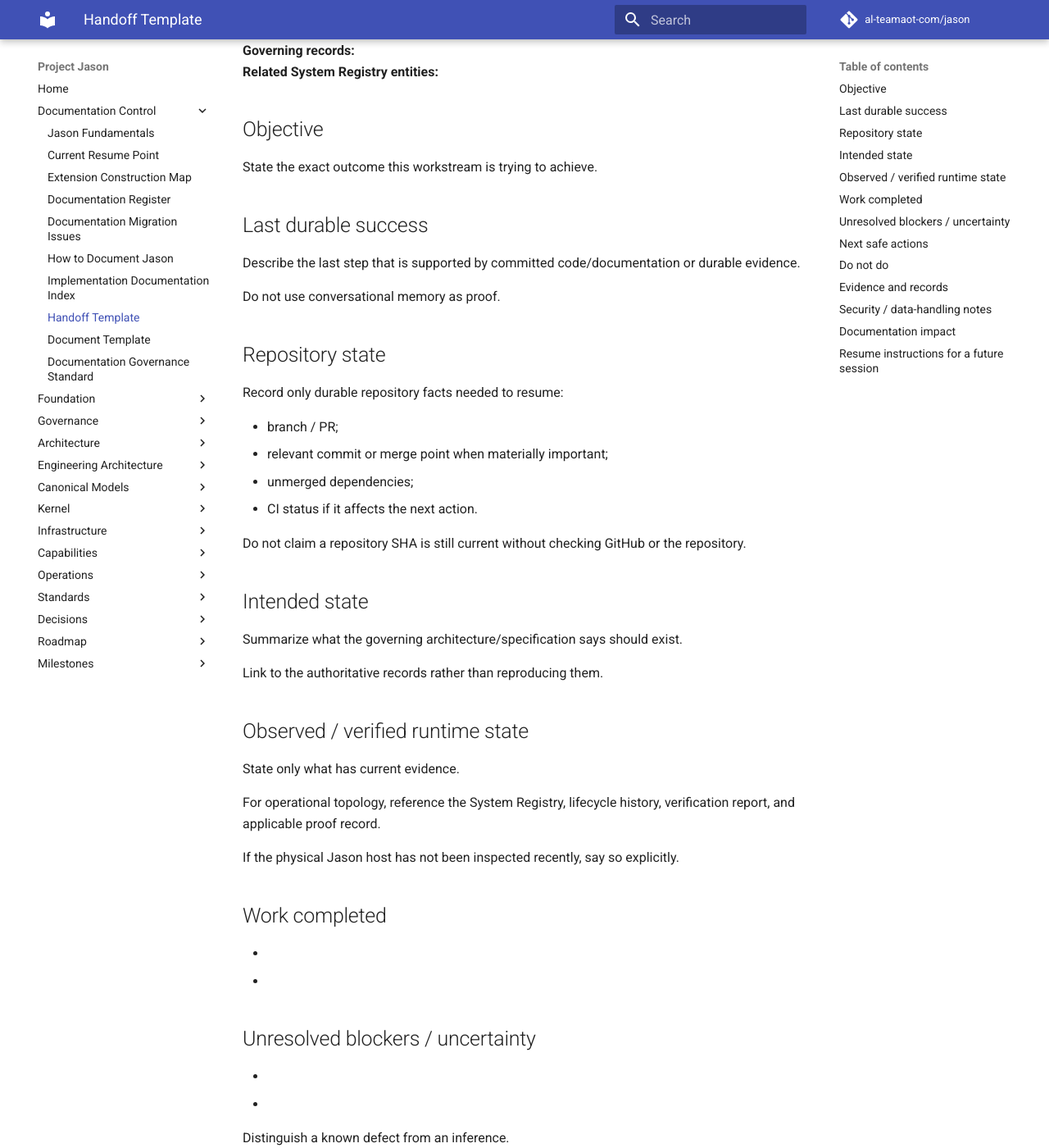
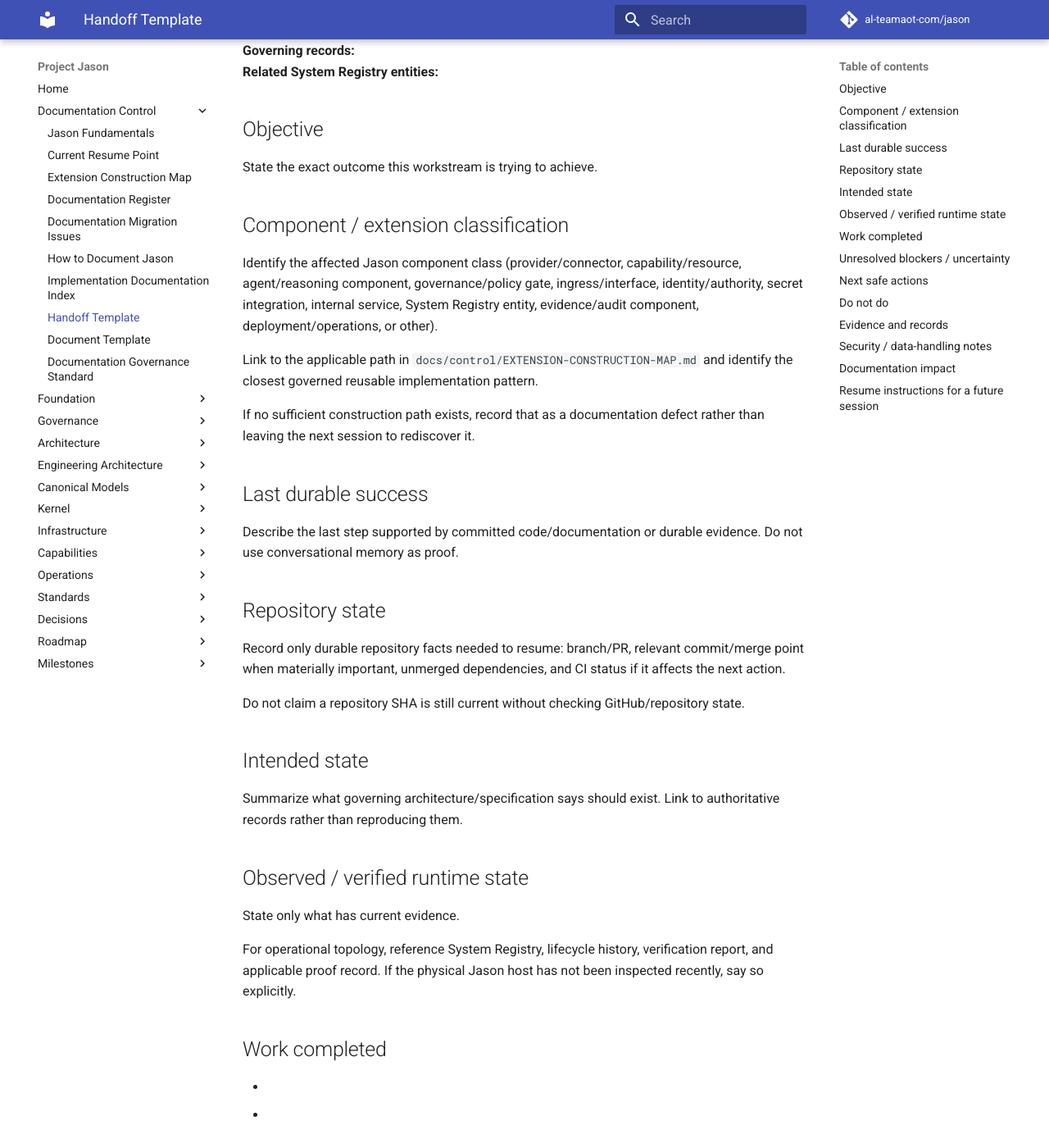
Before and after one commit to al-teamaot-com/jason, an MkDocs documentation site: the page built from docs/control/HANDOFF-TEMPLATE.md, in a window 1280 px wide and 1400 px high, scrolled down 233 px. Shown: the whole window at 82% size. Built offline with MkDocs 1.6.1 and Material for MkDocs 9.7.7, drawn with Linux system fonts in a browser that asks for light colours; comment, search, counter and statistics services are not loaded; some of the changed text lies outside the part shown.

Commit message:
Make handoffs preserve construction and fundamentals context

```diff
--- a/docs/control/HANDOFF-TEMPLATE.md
+++ b/docs/control/HANDOFF-TEMPLATE.md
@@ -11,36 +11,33 @@
 
 State the exact outcome this workstream is trying to achieve.
 
+## Component / extension classification
+
+Identify the affected Jason component class (provider/connector, capability/resource, agent/reasoning component, governance/policy gate, ingress/interface, identity/authority, secret integration, internal service, System Registry entity, evidence/audit component, deployment/operations, or other).
+
+Link to the applicable path in `docs/control/EXTENSION-CONSTRUCTION-MAP.md` and identify the closest governed reusable implementation pattern.
+
+If no sufficient construction path exists, record that as a documentation defect rather than leaving the next session to rediscover it.
+
 ## Last durable success
 
-Describe the last step that is supported by committed code/documentation or durable evidence.
-
-Do not use conversational memory as proof.
+Describe the last step supported by committed code/documentation or durable evidence. Do not use conversational memory as proof.
 
 ## Repository state
 
-Record only durable repository facts needed to resume:
+Record only durable repository facts needed to resume: branch/PR, relevant commit/merge point when materially important, unmerged dependencies, and CI status if it affects the next action.
 
-- branch / PR;
-- relevant commit or merge point when materially important;
-- unmerged dependencies;
-- CI status if it affects the next action.
-
-Do not claim a repository SHA is still current without checking GitHub or the repository.
+Do not claim a repository SHA is still current without checking GitHub/repository state.
 
 ## Intended state
 
-Summarize what the governing architecture/specification says should exist.
-
-Link to the authoritative records rather than reproducing them.
+Summarize what governing architecture/specification says should exist. Link to authoritative records rather than reproducing them.
 
 ## Observed / verified runtime state
 
 State only what has current evidence.
 
-For operational topology, reference the System Registry, lifecycle history, verification report, and applicable proof record.
-
-If the physical Jason host has not been inspected recently, say so explicitly.
+For operational topology, reference System Registry, lifecycle history, verification report, and applicable proof record. If the physical Jason host has not been inspected recently, say so explicitly.
 
 ## Work completed
 
@@ -50,9 +47,9 @@ If the physical Jason host has not been inspected recently, say so explicitly.
 ## Unresolved blockers / uncertainty
 
 - <blocker or unknown>
-- <what evidence is needed to resolve it>
+- <evidence needed to resolve it>
 
-Distinguish a known defect from an inference.
+Distinguish known defects from inference.
 
 ## Next safe actions
 
@@ -60,15 +57,17 @@ Distinguish a known defect from an inference.
 2. <next bounded action>
 3. <next bounded action>
 
-Mark any action that requires the physical Jason host, production credentials, live provider access, approval, or consequential execution.
+Mark actions requiring physical Jason host, production credentials, live provider access, approval, or consequential execution.
 
 ## Do not do
 
-List actions that must not be taken casually, such as:
+List actions that must not be taken casually, including:
 
+- rediscovering documented fundamentals from chat/code instead of reading canonical sources;
 - silent remediation of System Registry drift;
 - bypassing Central Orchestrator;
-- weakening identity/authority gates;
+- weakening identity/authority/policy/approval gates;
+- allowing agents/connectors to communicate around governed orchestration;
 - copying secrets into logs/evidence/chat;
 - assuming a prior deployment is still current;
 - promoting lifecycle state without registered proof.
@@ -85,16 +84,28 @@ Identify relevant secret handling, client isolation, credential references, evid
 
 ## Documentation impact
 
-List canonical documents updated by the workstream and any documentation still required before the work can be considered complete.
+Explicitly state impact for:
+
+- governing architecture/standard/ADR;
+- component/capability/provider contract;
+- reusable construction guidance / Extension Construction Map;
+- System Registry;
+- operations/runbooks;
+- proof/session evidence;
+- `docs/control/CURRENT.md`.
+
+`No documentation impact` must be an explicit reviewed conclusion, not an omission.
 
 ## Resume instructions for a future session
 
 A future session should:
 
 1. Read `docs/index.md`.
-2. Read `docs/control/CURRENT.md`.
-3. Read this handoff.
-4. Read the governing architecture/ADR/runbook records linked above.
-5. Inspect current GitHub state before repository writes.
-6. Inspect current System Registry/host evidence before asserting production state.
-7. Continue only from evidence-supported state.
+2. Read `docs/control/JASON-FUNDAMENTALS.md`.
+3. Read `docs/control/CURRENT.md`.
+4. Read `docs/control/EXTENSION-CONSTRUCTION-MAP.md` for the affected component class.
+5. Read this handoff.
+6. Read governing architecture/ADR/component/standard/runbook/construction records linked above.
+7. Inspect current GitHub state before repository writes.
+8. Inspect current System Registry/host evidence before asserting production state.
+9. Continue only from evidence-supported state.
```
